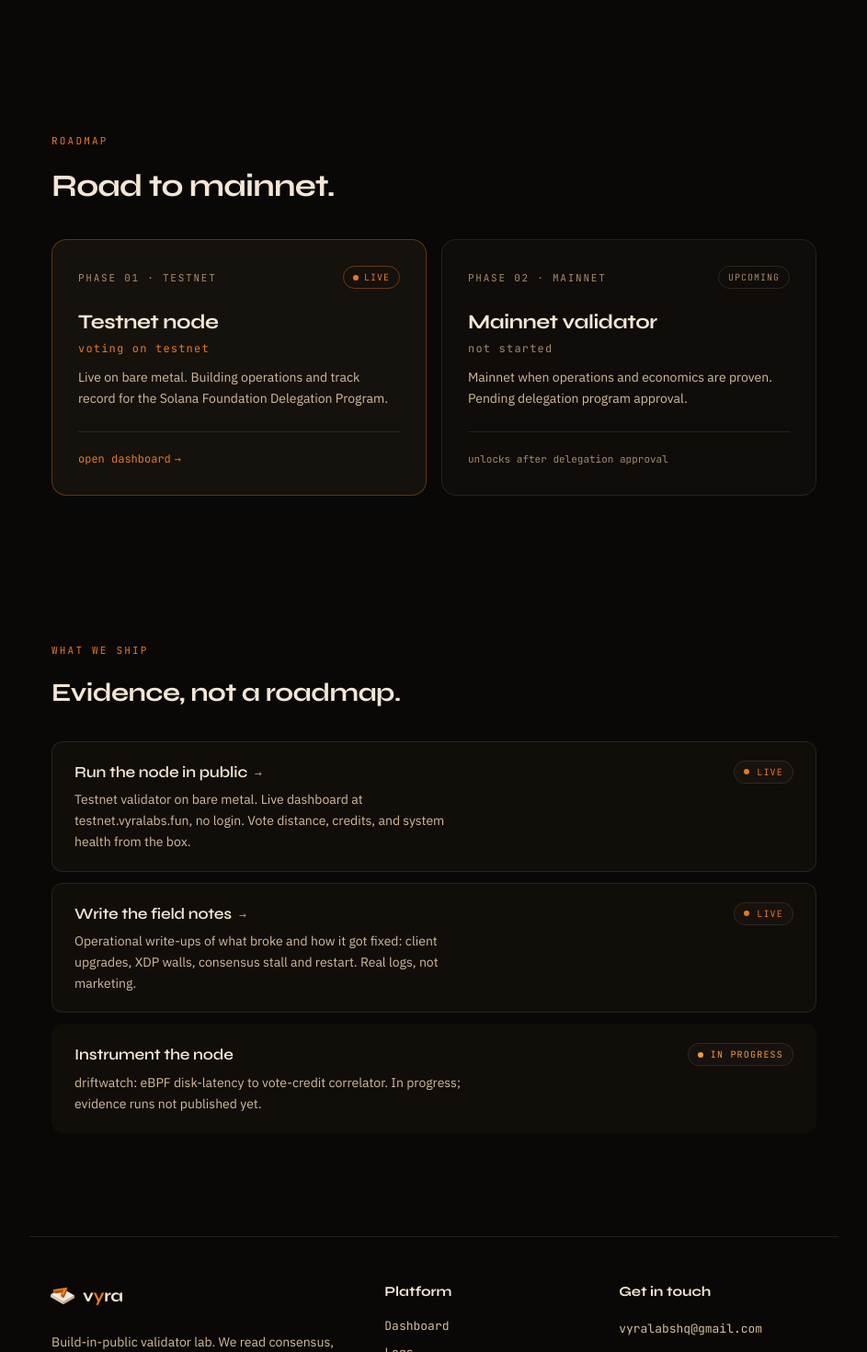
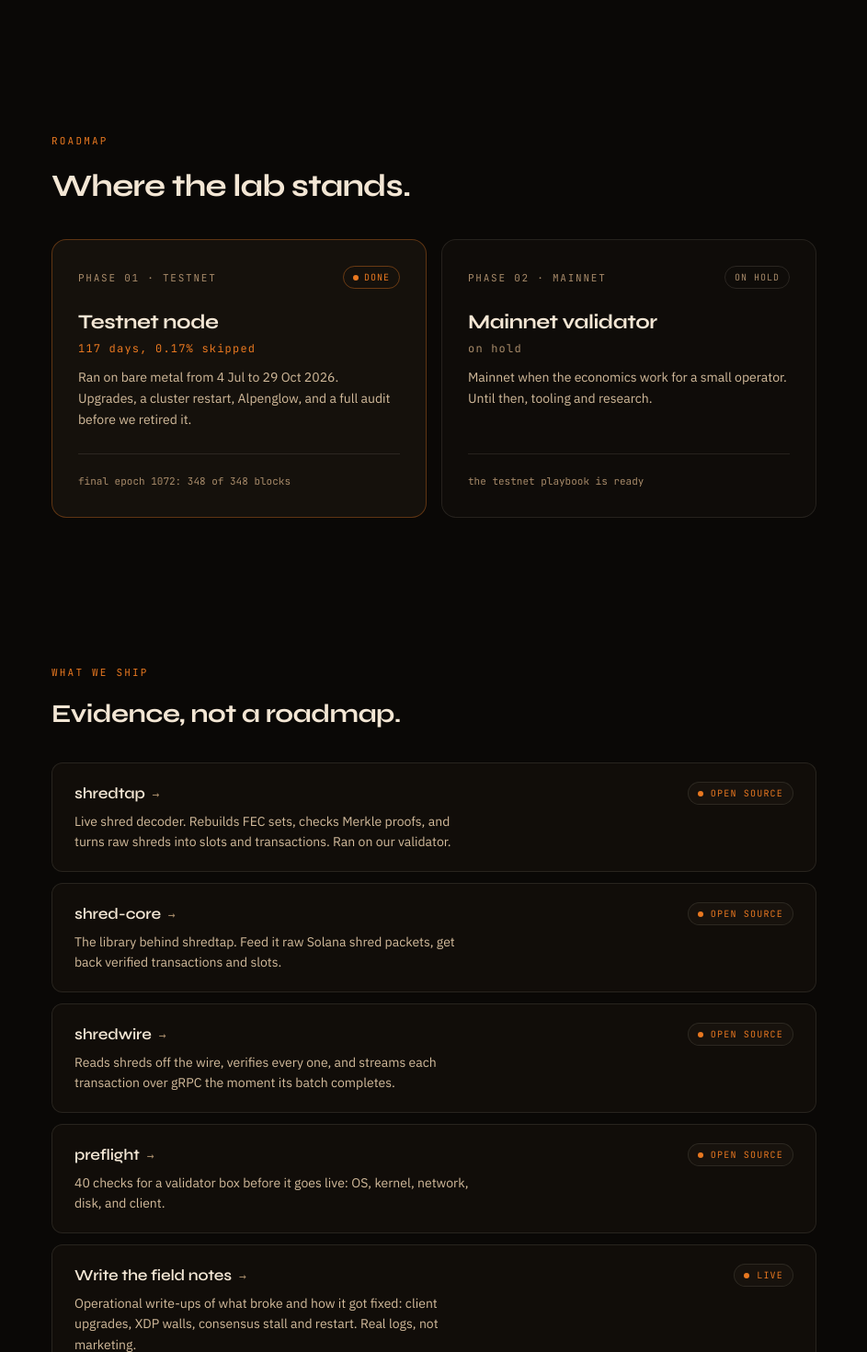
Before and after one commit to vyralabshq/vyralabs, a React (Vite) app: page / in a window 1280 px wide. Shown: the part 1330-2800 px from the top of the page at 92% size, without its empty margins (168-1111 px from the left). Built offline with nearby package versions, Linux system fonts and the light colour scheme.

Commit message:
site: retire testnet node, drop metrics proxy

```diff
--- a/api/metrics.ts
+++ /dev/null
@@ -1,46 +0,0 @@
-// Server-side metrics proxy (Vercel function). The browser fetches these from our own
-// origin (/api/metrics/<file>), so the collector box's URL, IP, and the shared secret
-// never reach the client. This function fetches the box server-to-server, adding the
-// secret header the box requires, and returns the JSON. Direct hits to the box (without
-// the header) are refused by Caddy, so the endpoint is only usable through this proxy.
-
-const ALLOWED = new Set(["latest.json", "history-1h.json", "history-24h.json"]);
-
-interface Req {
-  query?: Record<string, string | string[] | undefined>;
-}
-interface Res {
-  status(code: number): Res;
-  json(body: unknown): void;
-  send(body: string): void;
-  setHeader(name: string, value: string): void;
-}
-
-export default async function handler(req: Req, res: Res) {
-  const raw = req.query?.file;
-  const file = String(Array.isArray(raw) ? raw[0] : (raw ?? ""));
-  if (!ALLOWED.has(file)) {
-    res.status(404).json({ error: "not found" });
-    return;
-  }
-
-  const origin = process.env.METRICS_ORIGIN || "https://metrics.vyralabs.fun";
-  const key = process.env.METRICS_KEY || "";
-
-  try {
-    const upstream = await fetch(`${origin}/${file}`, {
-      headers: key ? { "X-Vyra-Key": key } : {},
-    });
-    if (!upstream.ok) {
-      res.status(502).json({ error: `upstream ${upstream.status}` });
-      return;
-    }
-    const body = await upstream.text();
-    res.setHeader("Content-Type", "application/json");
-    // Match the box's short TTL; s-maxage lets Vercel's edge absorb bursts.
-    res.setHeader("Cache-Control", "public, max-age=5, s-maxage=5");
-    res.status(200).send(body);
-  } catch {
-    res.status(502).json({ error: "fetch failed" });
-  }
-}
--- a/src/App.tsx
+++ b/src/App.tsx
@@ -22,9 +22,7 @@
 };
 
 function LiveDot() {
-  return (
-    <span className="h-2 w-2 shrink-0 rounded-full bg-accent shadow-[0_0_8px_rgba(232,120,32,0.65)]" />
-  );
+  return <span className="h-2 w-2 shrink-0 rounded-full bg-ink-muted" />;
 }
 
 function Wordmark({ size = "md" }: { size?: "md" | "sm" }) {
--- a/src/content.ts
+++ b/src/content.ts
@@ -7,23 +7,23 @@
 };
 
 export const statedGoal = {
-  long: "Vyra Labs is a build-in-public validator lab run by people who read the protocol, not just run it. We reimplement consensus to understand it, instrument our own node at the kernel level to measure what actually costs vote credits, and publish every epoch's economics in the open.",
+  long: "Vyra Labs is a build-in-public validator lab run by people who read the protocol, not just run it. We ran a Solana testnet validator on bare metal for 117 days, instrumented it down to the kernel, and published what broke, what held, and what we measured.",
   short:
-    "Build-in-public validator lab. We read consensus, instrument the node, and measure the truth about small-validator economics.",
+    "Build-in-public validator lab. We read consensus, instrument the node, and publish what we measure.",
 };
 
 export const hero = {
-  liveBadge: "VALIDATOR LIVE · TESTNET",
+  liveBadge: "TESTNET NODE · RETIRED 29 OCT 2026",
   heading: "From First Principles to",
   headingAccent: "Production.",
   subheading:
-    "We run a Solana validator in the open and build the tooling that keeps it healthy. Every benchmark, deployment, failure, and lesson, shared openly.",
-  primaryCta: { label: "See the Node", href: "https://testnet.vyralabs.fun" },
-  secondaryCta: { label: "Read the Field Notes", href: "/logs" },
-  ctaNote: "live node,\nnot a screenshot",
+    "We ran a Solana validator in the open for 117 days and built the tooling around it. Every benchmark, deployment, failure, and lesson, shared openly.",
+  primaryCta: { label: "Read the Field Notes", href: "/logs" },
+  secondaryCta: { label: "See the Code", href: "https://github.com/vyralabshq" },
+  ctaNote: "117 days on testnet,\n6,904 blocks, 12 skipped",
 };
 
-// Evidence, not intentions. Each row is a shipped (or honestly in-progress) artifact
+// Evidence, not intentions. Each row is a shipped (or honestly parked) artifact
 // with a status chip and an optional href so "go check it yourself" is one click.
 export const workstreams: {
   eyebrow: string;
@@ -41,12 +41,39 @@
   heading: "Evidence, not a roadmap.",
   items: [
     {
-      title: "Run the node in public",
+      title: "shredtap",
       detail:
-        "Testnet validator on bare metal. Live dashboard at testnet.vyralabs.fun, no login. Vote distance, credits, and system health from the box.",
-      tag: "LIVE",
+        "Live shred decoder. Rebuilds FEC sets, checks Merkle proofs, and turns raw shreds into slots and transactions. Ran on our validator.",
+      tag: "OPEN SOURCE",
       tone: "live",
-      href: "https://testnet.vyralabs.fun",
+      href: "https://github.com/jkrishnad/shred-tap",
+      external: true,
+    },
+    {
+      title: "shred-core",
+      detail:
+        "The library behind shredtap. Feed it raw Solana shred packets, get back verified transactions and slots.",
+      tag: "OPEN SOURCE",
+      tone: "live",
+      href: "https://github.com/vyralabshq/shred-core",
+      external: true,
+    },
+    {
+      title: "shredwire",
+      detail:
+        "Reads shreds off the wire, verifies every one, and streams each transaction over gRPC the moment its batch completes.",
+      tag: "OPEN SOURCE",
+      tone: "live",
+      href: "https://github.com/jkrishnad/shred-wire",
+      external: true,
+    },
+    {
+      title: "preflight",
+      detail: "40 checks for a validator box before it goes live: OS, kernel, network, disk, and client.",
+      tag: "OPEN SOURCE",
+      tone: "live",
+      href: "https://github.com/vyralabshq/preflight",
+      external: true,
     },
     {
       title: "Write the field notes",
@@ -57,11 +84,18 @@
       href: "/logs",
     },
     {
+      title: "Run the node in public",
+      detail:
+        "Testnet validator on bare metal in Singapore, 4 Jul to 29 Oct 2026. Epochs 1055 to 1072: 6,904 leader slots produced, 12 skipped (0.17%).",
+      tag: "RETIRED",
+      tone: "soon",
+      href: null,
+    },
+    {
       title: "Instrument the node",
-      detail:
-        "driftwatch: eBPF disk-latency to vote-credit correlator. In progress; evidence runs not published yet.",
-      tag: "IN PROGRESS",
-      tone: "progress",
+      detail: "driftwatch: eBPF disk-latency to vote-credit correlator. Parked with the node; evidence runs not published.",
+      tag: "PARKED",
+      tone: "soon",
       href: null,
     },
   ],
@@ -83,29 +117,29 @@
   }[];
 } = {
   eyebrow: "ROADMAP",
-  heading: "Road to mainnet.",
+  heading: "Where the lab stands.",
   cards: [
     {
       phase: "01",
       label: "TESTNET",
       title: "Testnet node",
-      target: "voting on testnet",
-      body: "Live on bare metal. Building operations and track record for the Solana Foundation Delegation Program.",
-      tag: "LIVE",
+      target: "117 days, 0.17% skipped",
+      body: "Ran on bare metal from 4 Jul to 29 Oct 2026. Upgrades, a cluster restart, Alpenglow, and a full audit before we retired it.",
+      tag: "DONE",
       state: "live",
-      href: "https://testnet.vyralabs.fun",
-      note: null,
+      href: null,
+      note: "final epoch 1072: 348 of 348 blocks",
     },
     {
       phase: "02",
       label: "MAINNET",
       title: "Mainnet validator",
-      target: "not started",
-      body: "Mainnet when operations and economics are proven. Pending delegation program approval.",
-      tag: "UPCOMING",
+      target: "on hold",
+      body: "Mainnet when the economics work for a small operator. Until then, tooling and research.",
+      tag: "ON HOLD",
       state: "upcoming",
       href: null,
-      note: "unlocks after delegation approval",
+      note: "the testnet playbook is ready",
     },
   ],
 };
@@ -121,7 +155,7 @@
 
 export const footer = {
   tagline: statedGoal.short,
-  missionLine: "Current mission: Dream (From Zero to Mainnet) · Phase: testnet live.",
+  missionLine: "Testnet node retired 29 Oct 2026 after 117 days. Now: tooling and research.",
 };
 
 export const meta = {
```
Also changed, not shown: vercel.json, 1 other file (tests, documents, lock files or other folders).
